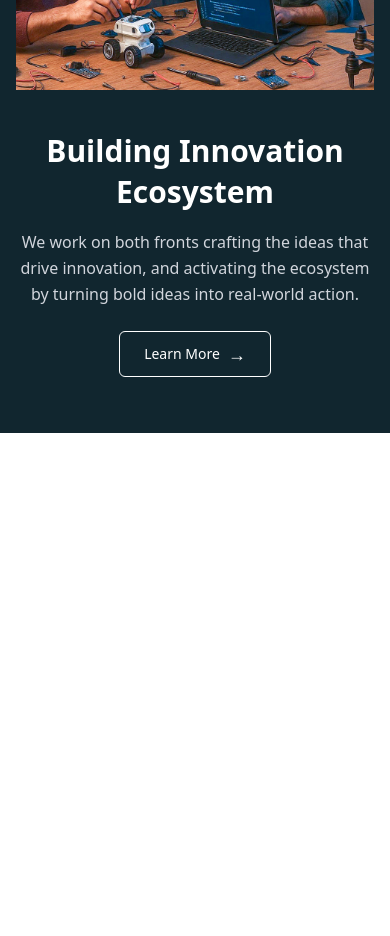
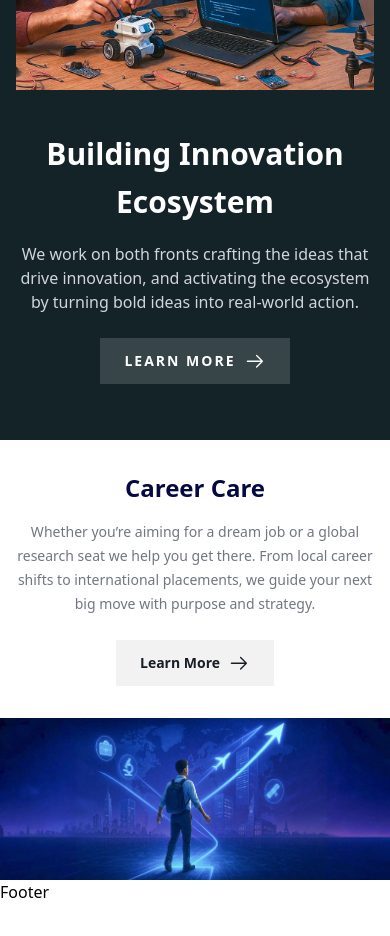
Before and after one commit to FarabiAkash/ai-forum, a Next.js app: page / in a window 390 px wide. Shown: the part 940-1876 px from the top of the page. After the commit the page ends 1844 px from the top, so only its background shows below. Built offline with nearby package versions, Linux system fonts and the light colour scheme.

Commit message:
implement career care section with responsive

```diff
--- a/app/page.js
+++ b/app/page.js
@@ -1,14 +1,14 @@
 import Banner from "@/components/Home/Banner";
+import CareerCareSection from "@/components/Home/CareerCareSection";
 import InnovationSection from "@/components/Home/InnovationSection";
+
 
 export default function Home() {
   return (
     <div>
       <Banner />
       <InnovationSection />
-      <div className="h-screen">
-
-      </div>
+      <CareerCareSection />
     </div>
   );
 }
--- /dev/null
+++ b/components/Home/CareerCareSection.jsx
@@ -0,0 +1,40 @@
+import { GoArrowRight } from 'react-icons/go'
+import Image from 'next/image'
+import careerImg from '@/public/assets/home/CareerCare.jpg'
+
+const CareerCareSection = () => {
+  return (
+    <div>
+      <section className='bg-white text-center py-8 px-4 lg:pt-36 xl:pt-60 lg:pb-20  max-w-4xl mx-auto'>
+        {/* Title */}
+        <h2 className='text-2xl md:text-[40px] md:leading-[40px] font-bold text-[#040940] mb-4'>
+          Career Care
+        </h2>
+
+        {/* Description */}
+        <p className='text-sm md:text-[18px] font-medium text-[#717680] mb-6 leading-[24px] max-w-2xl mx-auto'>
+          Whether you’re aiming for a dream job or a global research seat we
+          help you get there. From local career shifts to international
+          placements, we guide your next big move with purpose and strategy.
+        </p>
+
+        {/* Button */}
+        <a
+          href='#'
+          className='inline-flex items-center gap-2 bg-[#0000000D] text-[#181D27] px-6 py-[12px] hover:bg-black hover:text-white transition text-sm font-semibold'
+        >
+          Learn More <GoArrowRight size={22} />
+        </a>
+      </section>
+      <div className='lg:relative lg:mt-44 lg:h-[320px] bg-[#142328]'>
+        <Image
+          src={careerImg}
+          alt='career care image'
+          className='lg:absolute bottom-1/2 lg:left-1/2 lg:translate-x-[-50%] lg:translate-y-[15%] w-full lg:max-w-5xl h-auto'
+        />
+      </div>
+    </div>
+  )
+}
+
+export default CareerCareSection
--- a/components/Home/InnovationSection.jsx
+++ b/components/Home/InnovationSection.jsx
@@ -1,13 +1,14 @@
 import Image from 'next/image'
 import innovationImg from '@/public/assets/home/Innovation.jpg'
+import { GoArrowRight } from 'react-icons/go'
 
 const InnovationSection = () => {
   return (
-    <section className='relative bg-[#11262F] text-white md:px-4 py-8 md:pt-36 md:pb-20 overflow-visible'>
+    <section className='relative bg-[#142328] text-white md:px-4 py-8 md:pt-36 md:pb-20 overflow-visible'>
       <div className='max-w-7xl mx-auto grid grid-cols-1 lg:grid-cols-2 relative z-10 gap-4 md:gap-12'>
         {/* Image Side */}
         <div className='relative '>
-          <div className='lg:absolute lg:-top-16  w-full px-4 z-10'>
+          <div className='lg:absolute lg:-top-24  w-full px-4 z-10'>
             <Image
               src={innovationImg}
               alt='Building Innovation Ecosystem'
@@ -20,19 +21,19 @@ const InnovationSection = () => {
         {/* Text Side */}
         <div className='flex items-center px-4 py-6 lg:py-0 z-10'>
           <div className='max-w-lg mx-auto lg:mx-0 text-center lg:text-left'>
-            <h2 className='text-3xl md:text-4xl font-bold mb-4 leading-snug'>
+            <h2 className='text-3xl md:text-[40px] font-bold mb-4 leading-[48px]'>
               Building Innovation <br /> Ecosystem
             </h2>
-            <p className='text-base md:text-lg mb-6 leading-relaxed text-gray-300'>
+            <p className='text-base md:text-lg font-medium mb-6 leading-[24px] text-gray-300'>
               We work on both fronts crafting the ideas that drive innovation,
               and activating the ecosystem by turning bold ideas into real-world
               action.
             </p>
             <a
-              href='#'
-              className='inline-flex items-center gap-2 bg-transparent text-white border border-white px-6 py-2 rounded-md hover:bg-white hover:text-black transition text-sm font-medium'
+              href='#team'
+              className='inline-flex items-center gap-2 px-6 py-[12px] bg-[#FFFFFF26] text-white hover:bg-white hover:text-black transition text-sm font-semibold tracking-[2px] uppercase'
             >
-              Learn More <span className='text-lg'>→</span>
+              LEARN MORE <GoArrowRight size={22} />
             </a>
           </div>
         </div>
```
Also changed, not shown: public/assets/home/CareerCare.jpg (renamed from public/assets/home/Career Care.jpg).
